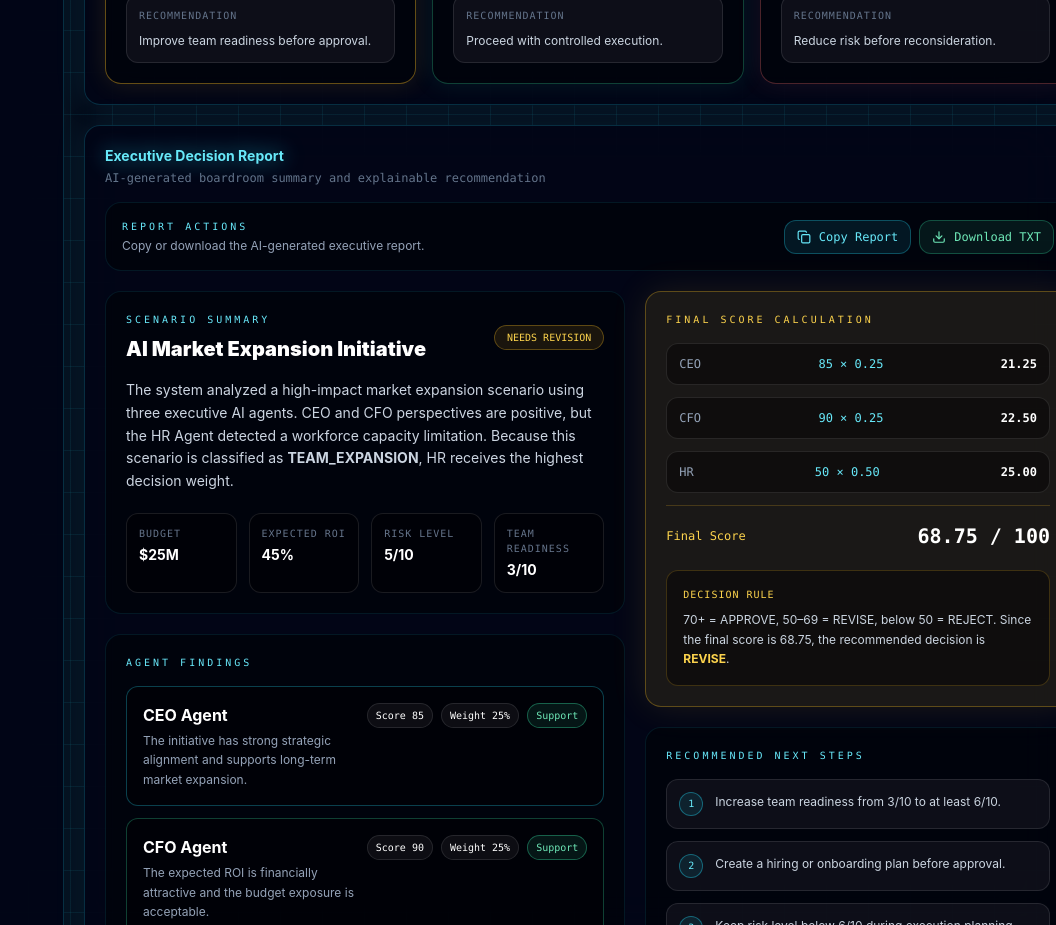
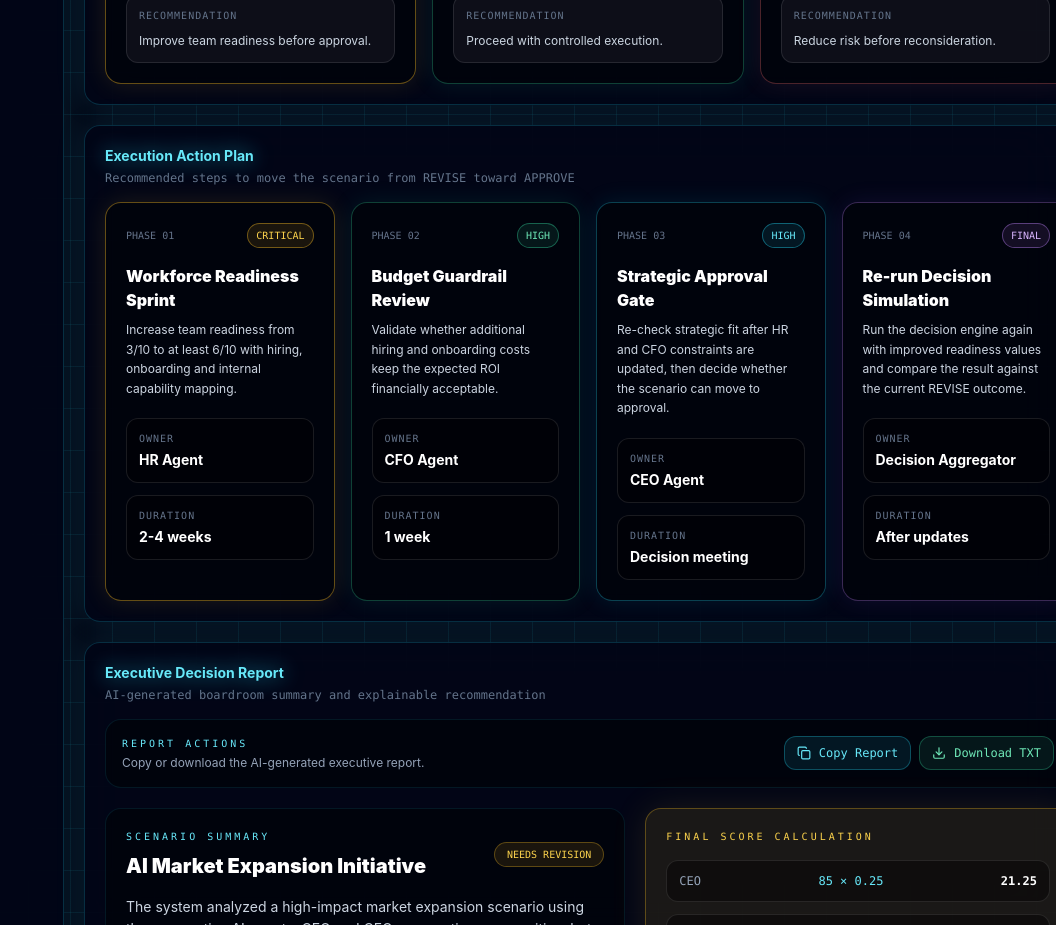
Before and after one commit to multi-agent-decision-engine/ai-decision-ecosystem, a React (Vite) app in the folder frontend/: page / in a window 1280 px wide. Shown: the part 4380-5305 px from the top of the page, without its empty margins (224-1280 px from the left). Built offline with nearby package versions, Linux system fonts and the light colour scheme.

Commit message:
feat(frontend): add execution action plan

```diff
--- a/frontend/src/App.tsx
+++ b/frontend/src/App.tsx
@@ -207,10 +207,13 @@ await addDebateMessage(agentDebateMessages[6]);
   <ScenarioComparisonBoard />
 </div>
 
+<div id="action-plan" className="scroll-mt-5">
+  <ExecutionActionPlan />
+</div>
+
 <div id="reports" className="scroll-mt-5">
   <ExecutiveDecisionReport />
 </div>
-
 <div id="history" className="scroll-mt-5">
   <SimulationHistory />
 </div>
@@ -1359,6 +1362,96 @@ function ScenarioComparisonBoard() {
     </Panel>
   );
 }
+function ExecutionActionPlan() {
+  const actions = [
+    {
+      phase: "01",
+      title: "Workforce Readiness Sprint",
+      owner: "HR Agent",
+      priority: "CRITICAL",
+      duration: "2-4 weeks",
+      tone: "amber",
+      description:
+        "Increase team readiness from 3/10 to at least 6/10 with hiring, onboarding and internal capability mapping.",
+    },
+    {
+      phase: "02",
+      title: "Budget Guardrail Review",
+      owner: "CFO Agent",
+      priority: "HIGH",
+      duration: "1 week",
+      tone: "emerald",
+      description:
+        "Validate whether additional hiring and onboarding costs keep the expected ROI financially acceptable.",
+    },
+    {
+      phase: "03",
+      title: "Strategic Approval Gate",
+      owner: "CEO Agent",
+      priority: "HIGH",
+      duration: "Decision meeting",
+      tone: "cyan",
+      description:
+        "Re-check strategic fit after HR and CFO constraints are updated, then decide whether the scenario can move to approval.",
+    },
+    {
+      phase: "04",
+      title: "Re-run Decision Simulation",
+      owner: "Decision Aggregator",
+      priority: "FINAL",
+      duration: "After updates",
+      tone: "purple",
+      description:
+        "Run the decision engine again with improved readiness values and compare the result against the current REVISE outcome.",
+    },
+  ];
+
+  return (
+    <Panel
+      title="Execution Action Plan"
+      subtitle="Recommended steps to move the scenario from REVISE toward APPROVE"
+    >
+      <div className="grid gap-4 xl:grid-cols-4">
+        {actions.map((action, index) => (
+          <motion.div
+            key={action.title}
+            initial={{ opacity: 0, y: 14 }}
+            animate={{ opacity: 1, y: 0 }}
+            transition={{ delay: index * 0.06 }}
+            className={`rounded-2xl border bg-black/40 p-5 ${actionCardClass(
+              action.tone
+            )}`}
+          >
+            <div className="mb-4 flex items-center justify-between">
+              <span className="font-mono text-[10px] text-slate-500">
+                PHASE {action.phase}
+              </span>
+
+              <span
+                className={`rounded-full border px-2 py-1 font-mono text-[10px] ${actionBadgeClass(
+                  action.tone
+                )}`}
+              >
+                {action.priority}
+              </span>
+            </div>
+
+            <h3 className="text-base font-black text-white">{action.title}</h3>
+
+            <p className="mt-2 text-xs leading-relaxed text-slate-300">
+              {action.description}
+            </p>
+
+            <div className="mt-5 grid gap-3">
+              <Metric label="Owner" value={action.owner} />
+              <Metric label="Duration" value={action.duration} />
+            </div>
+          </motion.div>
+        ))}
+      </div>
+    </Panel>
+  );
+}
 function WhatIfLab() {
   const [budget, setBudget] = useState(25);
   const [roi, setRoi] = useState(45);
@@ -2029,3 +2122,34 @@ function scenarioBarClass(tone: string) {
 
   return "bg-amber-300 shadow-[0_0_14px_rgba(251,191,36,0.9)]";
 }
+function actionCardClass(tone: string) {
+  if (tone === "emerald") {
+    return "border-emerald-400/30 shadow-[0_0_25px_rgba(52,211,153,0.10)]";
+  }
+
+  if (tone === "cyan") {
+    return "border-cyan-400/30 shadow-[0_0_25px_rgba(34,211,238,0.10)]";
+  }
+
+  if (tone === "purple") {
+    return "border-purple-400/30 shadow-[0_0_25px_rgba(168,85,247,0.10)]";
+  }
+
+  return "border-amber-400/40 shadow-[0_0_25px_rgba(251,191,36,0.12)]";
+}
+
+function actionBadgeClass(tone: string) {
+  if (tone === "emerald") {
+    return "border-emerald-400/40 bg-emerald-400/10 text-emerald-300";
+  }
+
+  if (tone === "cyan") {
+    return "border-cyan-400/40 bg-cyan-400/10 text-cyan-300";
+  }
+
+  if (tone === "purple") {
+    return "border-purple-400/40 bg-purple-400/10 text-purple-300";
+  }
+
+  return "border-amber-400/40 bg-amber-400/10 text-amber-300";
+}
```
